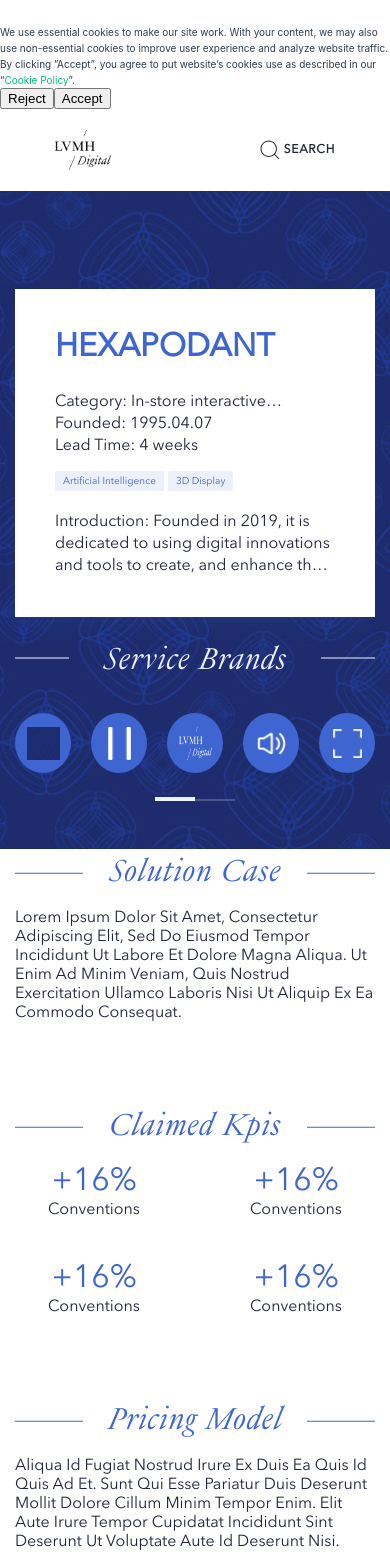
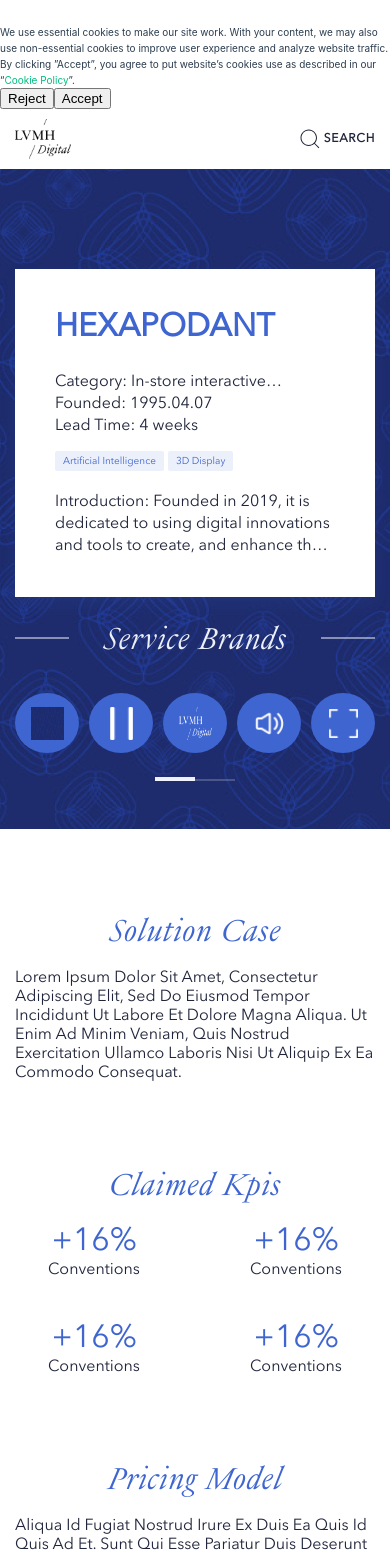
Before and after one commit to MobileNowGroup/LVMH_Vendor_Showcase_Website_Frontend, a Vue app: page /vendordetail in a window 390 px wide. Shown: the top 1554 px of the page. Built offline with nearby package versions, Linux system fonts and the light colour scheme.

Commit message:
update css

```diff
--- a/src/assets/base.scss
+++ b/src/assets/base.scss
@@ -142,6 +142,6 @@ body {
     padding-top: 14rem;
   }
   .hasnodeco {
-    padding-top: 8rem;
+    padding-top: 6rem;
   }
 }
--- a/src/components/HeadComponent.vue
+++ b/src/components/HeadComponent.vue
@@ -452,7 +452,7 @@ onUnmounted(() => {
     top: 8rem;
     width: 100vw;
     height: calc(100vh - 8rem);
-    border-top: 1px solid rgba(36, 55, 160, 0.15);
+    // border-top: 1px solid rgba(36, 55, 160, 0.15);
     background: rgba(0, 0, 0, 0.5);
     z-index: 999;
     .bg-box {
@@ -663,6 +663,9 @@ onUnmounted(() => {
   .header {
     width: 100%;
     padding: 1rem 1.5rem;
+    div.topbox {
+      padding: 0;
+    }
     .logo {
       width: 5.6rem;
       height: 4rem;
@@ -691,6 +694,7 @@ onUnmounted(() => {
     }
   }
   .search-box {
+    top: 6rem !important;
     .bg-box {
       background: #fff;
       height: 16.7rem !important;
--- a/src/views/ProjectDemoView.vue
+++ b/src/views/ProjectDemoView.vue
@@ -100,10 +100,19 @@ const clickNothing = function () {};
 
 <template>
   <main :class="{ hasdeco: true }">
-
     <div class="bg-white pb-[10rem]">
       <div class="title-box">
-          <h2 class="title">Claimed Kpis</h2>
+        <h2 class="title">
+          <div class="flex items-center justify-center">
+            <div
+              class="h-[1px] w-[272px] bg-[#3E65D0] lg:mr-[24px] mr-[16px]"
+            ></div>
+            <span class="block flex-none">Solution Case</span>
+            <div
+              class="h-[1px] w-[272px] bg-[#3E65D0] lg:ml-[24px] ml-[16px]"
+            ></div>
+          </div>
+        </h2>
       </div>
       <div v-if="demoLink" class="demo-box">
         <!-- <p class="demo-desc">Click the link to view demo</p> -->
@@ -171,12 +180,10 @@ const clickNothing = function () {};
         </div>
       </div>
     </div>
-
   </main>
 </template>
 
 <style lang="scss" scoped>
-
 .slide {
   max-width: 93rem;
   height: max-content;
@@ -366,6 +373,7 @@ const clickNothing = function () {};
   .show {
     &-box {
       margin: 0 1.5rem;
+
     }
     &-control {
     }
--- a/src/views/VendorDetailView.vue
+++ b/src/views/VendorDetailView.vue
@@ -162,7 +162,7 @@ const nextEl = () => {
             <swiper
               ref="mySwiper"
               :slidesPerView="5"
-              :spaceBetween="20"
+              :spaceBetween="isMobile() ? 10 : 20"
               :loop="false"
               :centeredSlides="false"
               :autoplay="{ delay: 2000, disableOnInteraction: false }"
@@ -201,7 +201,17 @@ const nextEl = () => {
     </div>
     <div class="content">
       <div class="content-box content-box-solution">
-        <h2 class="title">Solution Case</h2>
+        <h2 class="title">
+          <div class="flex items-center justify-center">
+            <div
+              class="h-[1px] w-[272px] bg-[#3E65D0] lg:mr-[24px] mr-[16px]"
+            ></div>
+            <span class="block flex-none">Solution Case</span>
+            <div
+              class="h-[1px] w-[272px] bg-[#3E65D0] lg:ml-[24px] ml-[16px]"
+            ></div>
+          </div>
+        </h2>
         <p class="content-desc content-solution">
           Lorem ipsum dolor sit amet, consectetur adipiscing elit, sed do
           eiusmod tempor incididunt ut labore et dolore magna aliqua. Ut enim ad
@@ -210,7 +220,17 @@ const nextEl = () => {
         </p>
       </div>
       <div class="content-box content-box-claimed">
-        <h2 class="title">Claimed Kpis</h2>
+        <h2 class="title">
+          <div class="flex items-center justify-center">
+            <div
+              class="h-[1px] w-[272px] bg-[#3E65D0] lg:mr-[24px] mr-[16px]"
+            ></div>
+            <span class="block flex-none">Claimed Kpis</span>
+            <div
+              class="h-[1px] w-[272px] bg-[#3E65D0] lg:ml-[24px] ml-[16px]"
+            ></div>
+          </div>
+        </h2>
         <div class="is-flex-row kpibox">
           <p class="content-desc content-claimed is-flex-column">
             <span class="content-kpi">+16%</span>
@@ -231,7 +251,17 @@ const nextEl = () => {
         </div>
       </div>
       <div class="content-box content-box-price">
-        <h2 class="title">Pricing Model</h2>
+        <h2 class="title">
+          <div class="flex items-center justify-center">
+            <div
+              class="h-[1px] w-[272px] bg-[#3E65D0] lg:mr-[24px] mr-[16px]"
+            ></div>
+            <span class="block flex-none">Pricing Model</span>
+            <div
+              class="h-[1px] w-[272px] bg-[#3E65D0] lg:ml-[24px] ml-[16px]"
+            ></div>
+          </div>
+        </h2>
         <p class="content-desc content-pric">
           Aliqua id fugiat nostrud irure ex duis ea quis id quis ad et. Sunt qui
           esse pariatur duis deserunt mollit dolore cillum minim tempor enim.
@@ -287,7 +317,17 @@ const nextEl = () => {
         </div>
       </div>
       <div class="content-box content-box-feature">
-        <h2 class="title">Featured Demo</h2>
+        <h2 class="title">
+          <div class="flex items-center justify-center">
+            <div
+              class="h-[1px] w-[272px] bg-[#3E65D0] lg:mr-[24px] mr-[16px]"
+            ></div>
+            <span class="block flex-none">Featured Demo</span>
+            <div
+              class="h-[1px] w-[272px] bg-[#3E65D0] lg:ml-[24px] ml-[16px]"
+            ></div>
+          </div>
+        </h2>
         <div v-if="featureShow === 'code'">
           <p class="content-feature-desc">Scan the QR code to view demo</p>
           <img src="../assets/images/qrcode.png" alt="" />
@@ -307,7 +347,17 @@ const nextEl = () => {
         </div>
       </div>
       <div class="content-box content-box-service">
-        <h2 class="title">Service Brands</h2>
+        <h2 class="title">
+          <div class="flex items-center justify-center">
+            <div
+              class="h-[1px] w-[272px] bg-[#3E65D0] lg:mr-[24px] mr-[16px]"
+            ></div>
+            <span class="block flex-none">Service Brands</span>
+            <div
+              class="h-[1px] w-[272px] bg-[#3E65D0] lg:ml-[24px] ml-[16px]"
+            ></div>
+          </div>
+        </h2>
         <div class="content-service-list">
           <div>
             <img
@@ -589,27 +639,7 @@ const nextEl = () => {
   font-weight: 400;
   line-height: normal;
   text-transform: capitalize;
-
-  &::after {
-    position: absolute;
-    right: 21.4%;
-    top: 2.1rem;
-    transform: translateY(-50%);
-    content: "";
-    width: 19%;
-    height: 0.05rem;
-    background: #3e65d0;
-  }
-  &::before {
-    position: absolute;
-    left: 21.4%;
-    top: 2.1rem;
-    transform: translateY(-50%);
-    content: "";
-    width: 19%;
-    height: 0.05rem;
-    background: #3e65d0;
-  }
+  margin: 0 auto;
 }
 .content {
   margin-top: 21rem;
@@ -1046,6 +1076,7 @@ const nextEl = () => {
 
   .content {
     margin: 0 1.5rem;
+    margin-top: 80px;
     .kpibox {
       // margin: 0 20%;
       display: grid;
```
Lines whose indentation alone changed are shown as unchanged.
